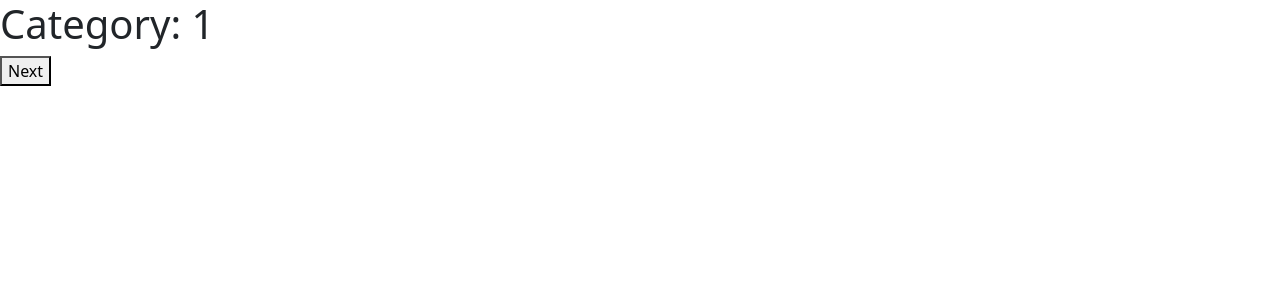
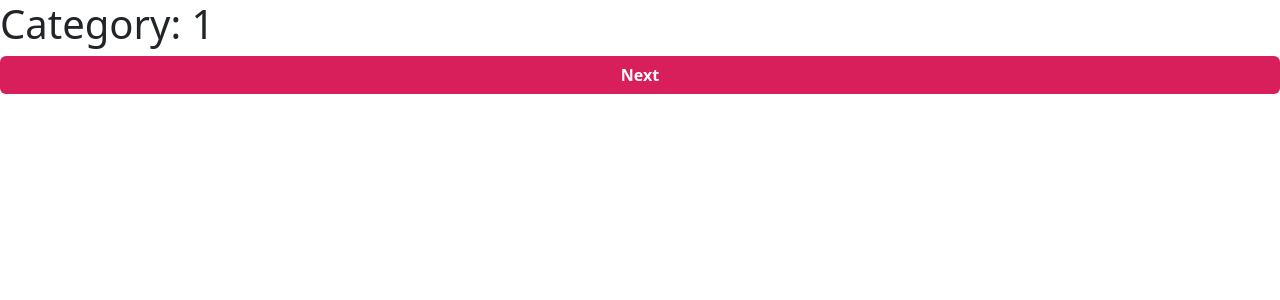
Before and after one commit to ExoPolit/js-quiz-pairProgramming-fes, a React (Create React App) app: page /quiz/1 in a window 1280 px wide. Shown: the top 300 px of the page. Built offline with nearby package versions, Linux system fonts and the light colour scheme.

Commit message:
Trying some stylig

```diff
--- a/src/components/Categorys.jsx
+++ b/src/components/Categorys.jsx
@@ -4,7 +4,7 @@ import { Button } from "react-bootstrap";
 import categories from "../data/CategoryData";
 
 const Categorys = () => {
-const navigate = useNavigate();
+	const navigate = useNavigate();
 
 	return (
 		<div style={{ backgroundColor: "var(--main-bg)", padding: "25px" }}>
@@ -27,7 +27,9 @@ const navigate = useNavigate();
 										}}
 										size="md"
 										id="signout-btn"
-                                        onClick={() => navigate(`/quiz/${Object.keys(categories)}`)}>
+										onClick={() =>
+											navigate(`/quiz/${Object.keys(categories)}`)
+										}>
 										Start
 									</Button>
 								</div>
--- a/src/pages/QuizModule.jsx
+++ b/src/pages/QuizModule.jsx
@@ -2,6 +2,8 @@ import { useParams } from "react-router-dom";
 import { useState, useEffect } from "react";
 
 import categories from "../data/CategoryData";
+
+import { Button } from "react-bootstrap";
 
 const QuizModule = () => {
 	const { cat } = useParams();
@@ -34,6 +36,13 @@ const QuizModule = () => {
 		setCurrent(current - 1);
 	};
 
+	const btnSize = "md";
+	const btnStyle = {
+		backgroundColor: "var(--red-bg)",
+		color: "var(--font-wt)",
+		fontWeight: "600",
+	};
+
 	return (
 		<>
 			<h1>Category: {cat}</h1>
@@ -48,14 +57,22 @@ const QuizModule = () => {
 				</div>
 			))}
 			{current === 0 ? (
-				<button onClick={handleNext}>Next</button>
+				<Button className="col-12" onClick={handleNext} variant="outline-none" size={btnSize} style={btnStyle}>
+					Next
+				</Button>
 			) : current > 0 && current < questions.length - 1 ? (
 				<>
-					<button onClick={handleBack}>Back</button>
-					<button onClick={handleNext}>Next</button>
+					<Button className="col-6" onClick={handleBack} variant="outline-none" size={btnSize} style={btnStyle}>
+						Back
+					</Button>
+					<Button className="col-6" onClick={handleNext} variant="outline-none" size={btnSize} style={btnStyle}>
+						Next
+					</Button>
 				</>
 			) : (
-				<button onClick={handleBack}>Back</button>
+				<Button  className="col-12"onClick={handleBack} variant="outline-none" size={btnSize} style={btnStyle}>
+					Back
+				</Button>
 			)}
 		</>
 	);
--- a/src/styles/AuthButtons.css
+++ b/src/styles/AuthButtons.css
@@ -1,4 +1,4 @@
-#auth-btn{
+#auth-btn {
     display: flex;
     justify-content: center;
     align-items: center;
```
Also changed, not shown: src/auth/AuthButtons.jsx (renamed from src/auth/AuthButtons.js), src/auth/LoginModule.jsx (renamed from src/auth/LoginModule.js), src/auth/RegisterModule.jsx (renamed from src/auth/RegisterModule.js).
